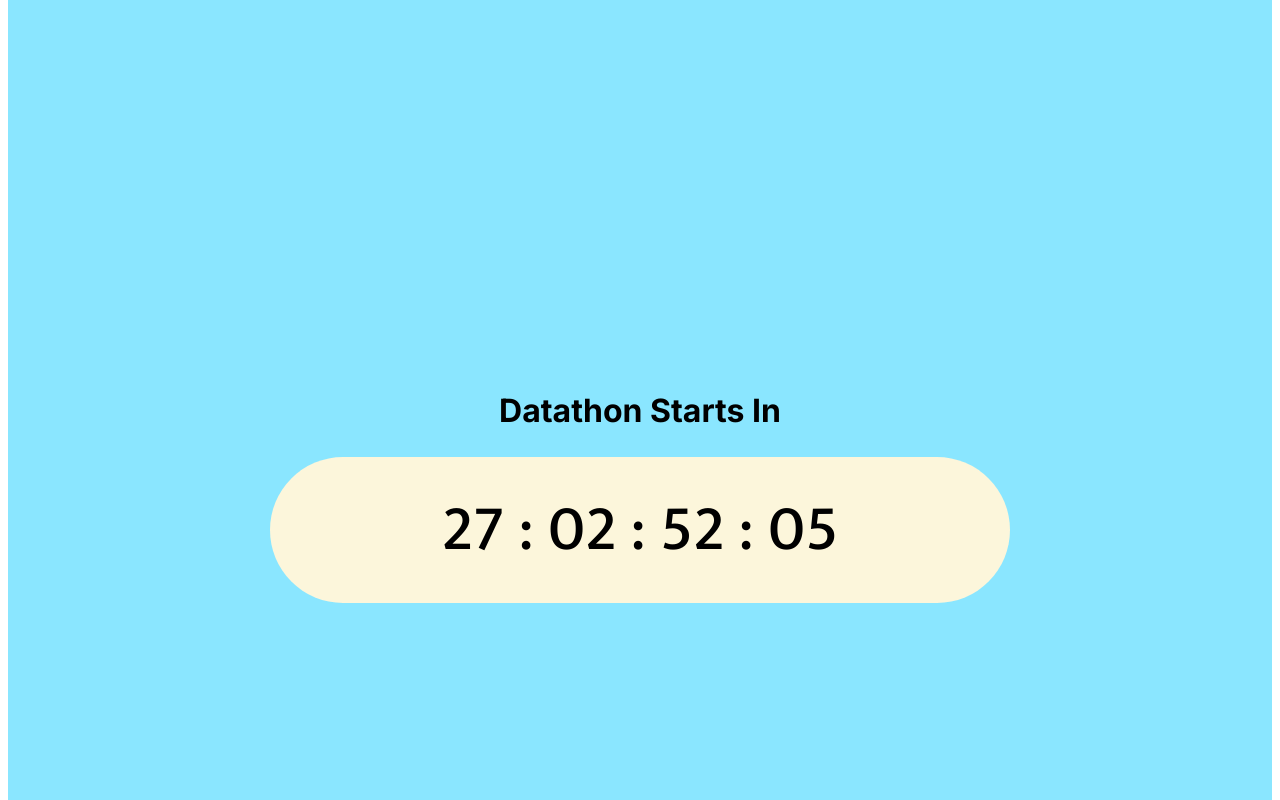
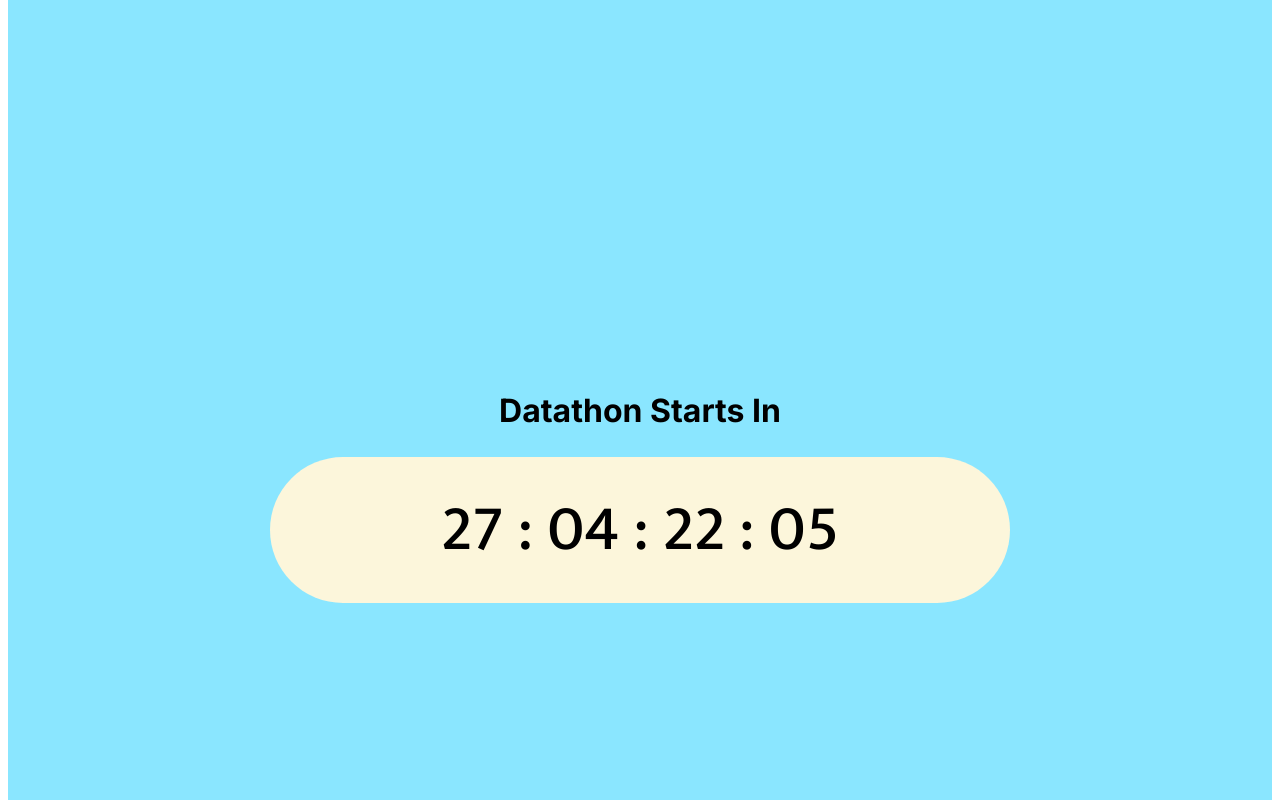
Before and after one commit to CSULBAIResearch/AI_Datathon_1.0, a React (Create React App) app: page / in a window 1280 px wide. Shown: the part 800-1600 px from the top of the page. Built offline with nearby package versions, Linux system fonts and the light colour scheme.

Commit message:
changing the time data
changing the time data in the time counter

```diff
--- a/src/component/counter/Counter.css
+++ b/src/component/counter/Counter.css
@@ -36,3 +36,9 @@
     border-radius: 80px;
     padding: 20px;
 }
+
+@media screen and (max-width: 1440px){
+    .counter-container{
+        min-width: 400px;
+    }
+}
--- a/src/component/counter/Counter.jsx
+++ b/src/component/counter/Counter.jsx
@@ -3,7 +3,7 @@ import "./Counter.css";
 
 const Counter = () => {
   // Event timings
-  const EventStart = new Date("2025-03-08T08:00:00").getTime();
+  const EventStart = new Date("2025-03-08T09:30:00").getTime();
   const EventEnd = new Date("2025-03-08T22:00:00").getTime();
 
   // Function to generate time breakdown
@@ -55,6 +55,7 @@ const Counter = () => {
     <div className="counter-container flex__center">
       <h2 className = "heroHeading1">{timeLeft.target}</h2>
       <div className="countdown">
+
         <span>{timeLeft.days} : </span>
         <span>{timeLeft.hours} : </span>
         <span>{timeLeft.minutes} : </span>
```
